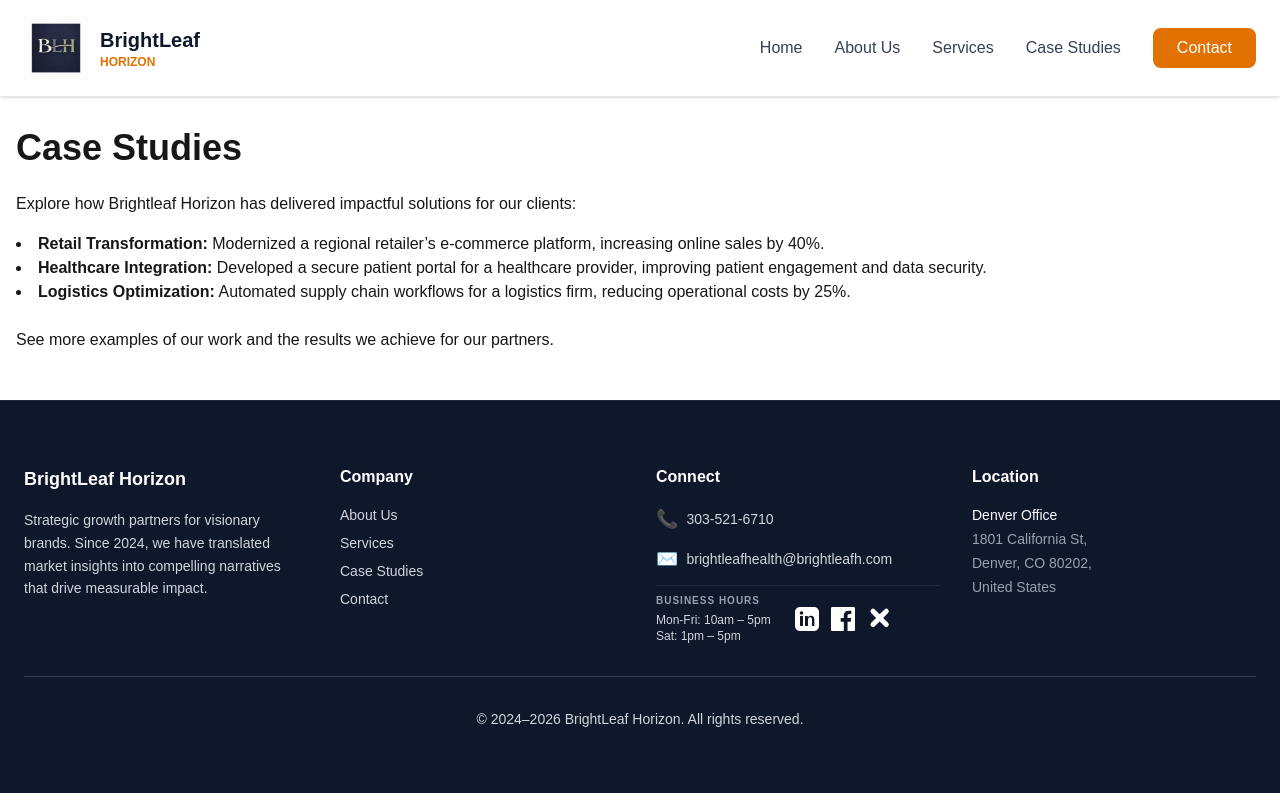
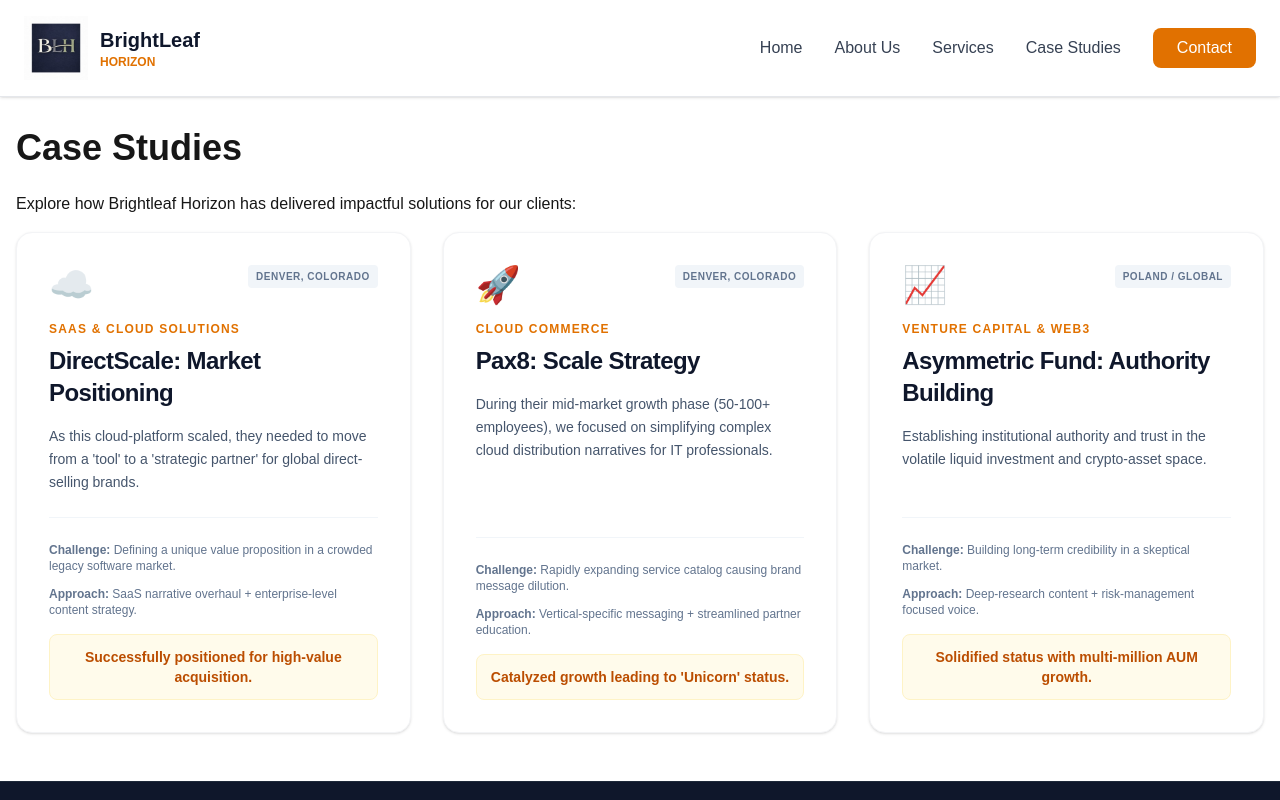
Before and after one commit to Sharon-DA/brightleaf-horizon, a Next.js app: page /cases in a window 1280 px wide. Shown: the top 800 px of the page. Built offline with nearby package versions, Linux system fonts and the light colour scheme.

Commit message:
Restore real company case studies to Case Studies page

```diff
--- a/src/app/cases/page.tsx
+++ b/src/app/cases/page.tsx
@@ -1,14 +1,63 @@
+const cases = [
+  {
+    category: "SaaS & Cloud Solutions",
+    title: "DirectScale: Market Positioning",
+    location: "Denver, Colorado",
+    description: "As this cloud-platform scaled, they needed to move from a 'tool' to a 'strategic partner' for global direct-selling brands.",
+    challenge: "Defining a unique value proposition in a crowded legacy software market.",
+    approach: "SaaS narrative overhaul + enterprise-level content strategy.",
+    result: "Successfully positioned for high-value acquisition.",
+    icon: "☁️"
+  },
+  {
+    category: "Cloud Commerce",
+    title: "Pax8: Scale Strategy",
+    location: "Denver, Colorado",
+    description: "During their mid-market growth phase (50-100+ employees), we focused on simplifying complex cloud distribution narratives for IT professionals.",
+    challenge: "Rapidly expanding service catalog causing brand message dilution.",
+    approach: "Vertical-specific messaging + streamlined partner education.",
+    result: "Catalyzed growth leading to 'Unicorn' status.",
+    icon: "🚀"
+  },
+  {
+    category: "Venture Capital & Web3",
+    title: "Asymmetric Fund: Authority Building",
+    location: "Poland / Global",
+    description: "Establishing institutional authority and trust in the volatile liquid investment and crypto-asset space.",
+    challenge: "Building long-term credibility in a skeptical market.",
+    approach: "Deep-research content + risk-management focused voice.",
+    result: "Solidified status with multi-million AUM growth.",
+    icon: "📈"
+  }
+];
+
 export default function CaseStudiesPage() {
   return (
     <main className="container mx-auto py-12 px-4">
       <h1 className="text-4xl font-bold mb-6">Case Studies</h1>
       <p className="mb-4">Explore how Brightleaf Horizon has delivered impactful solutions for our clients:</p>
-      <ul className="list-disc list-inside mb-6">
-        <li><strong>Retail Transformation:</strong> Modernized a regional retailer’s e-commerce platform, increasing online sales by 40%.</li>
-        <li><strong>Healthcare Integration:</strong> Developed a secure patient portal for a healthcare provider, improving patient engagement and data security.</li>
-        <li><strong>Logistics Optimization:</strong> Automated supply chain workflows for a logistics firm, reducing operational costs by 25%.</li>
-      </ul>
-      <p>See more examples of our work and the results we achieve for our partners.</p>
+      <div className="grid md:grid-cols-3 gap-8">
+        {cases.map((item, i) => (
+          <div key={i} className="bg-white p-8 rounded-2xl shadow-sm border border-gray-100 flex flex-col hover:border-amber-400 hover:shadow-2xl transition-all duration-300 transform hover:-translate-y-2">
+            <div className="flex justify-between items-start mb-4">
+              <div className="text-4xl">{item.icon}</div>
+              <span className="text-[10px] font-bold bg-slate-100 text-slate-500 px-2 py-1 rounded uppercase tracking-wider">
+                {item.location}
+              </span>
+            </div>
+            <span className="text-amber-600 font-bold text-xs uppercase tracking-widest mb-2">{item.category}</span>
+            <h3 className="text-2xl font-bold text-slate-900 mb-4 tracking-tight">{item.title}</h3>
+            <p className="text-slate-600 text-sm mb-6 flex-grow leading-relaxed">{item.description}</p>
+            <div className="space-y-3 pt-6 border-t border-slate-100">
+              <p className="text-xs text-slate-500"><strong>Challenge:</strong> {item.challenge}</p>
+              <p className="text-xs text-slate-500"><strong>Approach:</strong> {item.approach}</p>
+              <div className="mt-4 bg-amber-50 p-3 rounded-lg border border-amber-100">
+                <p className="text-amber-700 font-bold text-center text-sm">{item.result}</p>
+              </div>
+            </div>
+          </div>
+        ))}
+      </div>
     </main>
   );
 }
```
